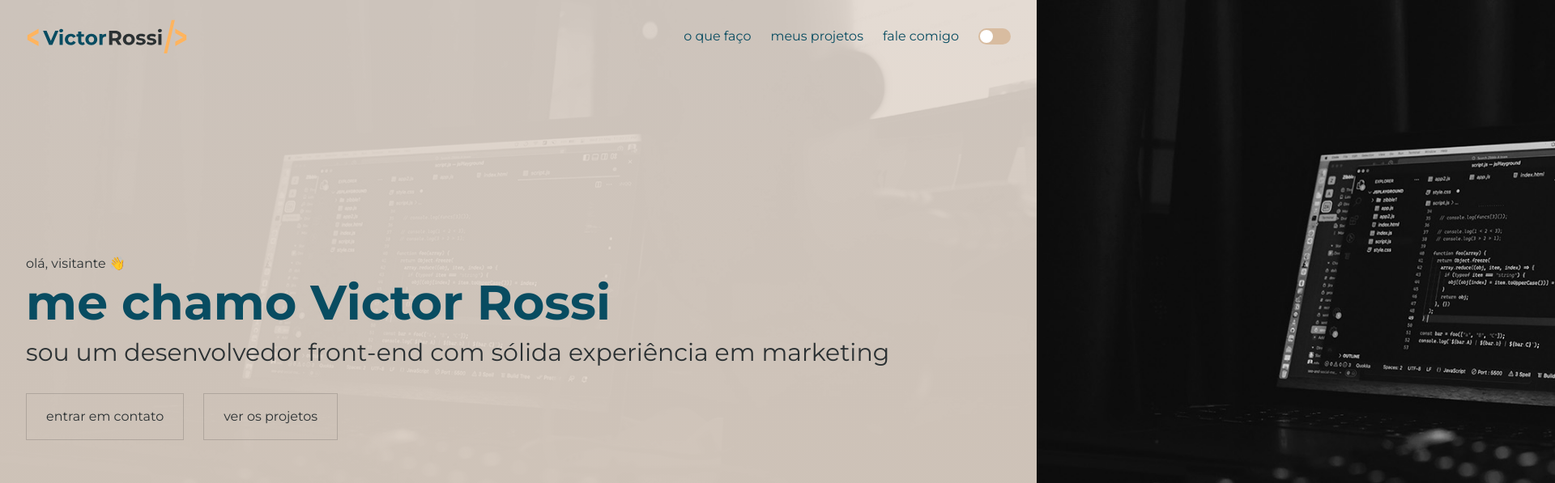
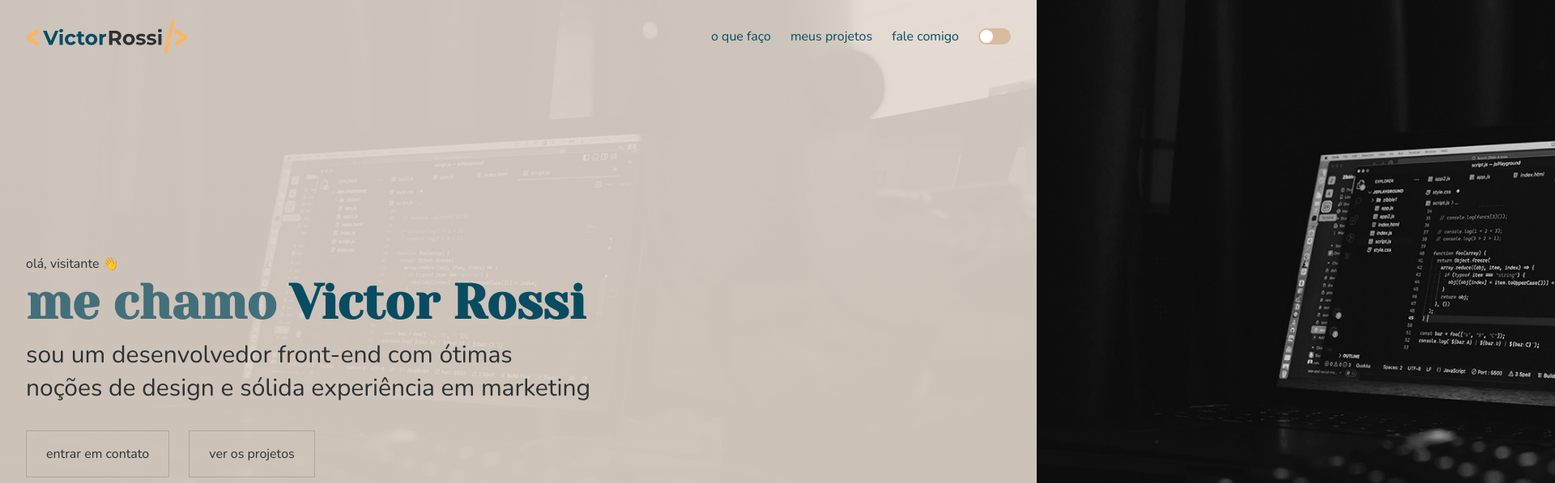
Before and after one commit to rossivictor/rossivictor, a Next.js app: page / in a window 1280 px wide. Shown: the top 597 px of the page at 81% size, 1920 px wide, since content can reach past the window. Built offline with nearby package versions, Linux system fonts and the light colour scheme.

Commit message:
'about me' section + minor fixes

```diff
--- a/src/app/globals.css
+++ b/src/app/globals.css
@@ -46,6 +46,11 @@ body {
   .text-balance {
     text-wrap: balance;
   }
+}
+
+h1, h2, h3, h4, h5, h6,
+.h1, .h2, .h3, .h4, .h5, .h6 {
+  @apply font-serif;
 }
 
 h1 {
@@ -298,3 +303,29 @@ section {
 .tag {
   @apply text-[10px] px-4 py-1 border rounded-full text-white/90 border-vryellow/25
 }
+
+.timeline {
+  li {
+    position: relative;
+
+    &::after {
+      content: '';
+      display: block;
+      position: absolute;
+      top: -11px;
+      left: -11px;
+      width: 20px;
+      height: 20px;
+      border-radius: 10px;
+      background: #FFB45E;
+    }
+  }
+}
+
+#about-me {
+  background-image: url('/bg5.png');
+  background-repeat: no-repeat;
+  background-position: center;
+  background-attachment: fixed;
+  background-size: cover;
+}
--- a/src/app/layout.js
+++ b/src/app/layout.js
@@ -1,9 +1,10 @@
 import Header from "../components/Header";
 import Footer from "../components/Footer";
-import { Montserrat } from "next/font/google";
+import { Nunito, Yeseva_One } from "next/font/google";
 import "./globals.css";
 
-const montserrat = Montserrat({ subsets: ["latin"], weight: ['300', '400', '700'] });
+const sans = Nunito({ subsets: ["latin"], weight: ['300', '400', '700'], variable: '--font-montserrat' });
+const serif = Yeseva_One({ subsets: ["latin"], weight: ['400'], variable: '--font-platypi' });
 
 export const metadata = {
   title: "Victor Rossi - Desenvolvedor front-end",
@@ -13,7 +14,7 @@ export const metadata = {
 export default function RootLayout({ children }) {
   return (
       <html lang="pt">
-        <body className={`${montserrat.className}`}>
+        <body className={`${serif.variable} ${sans.className}`}>
           <Header />
           {children}
           <Footer />
--- a/src/components/AboutMe.jsx
+++ b/src/components/AboutMe.jsx
@@ -2,13 +2,63 @@ import React from "react";
 
 export default function AboutMe() {
     return (
-        <section id="about-me" className="bg-[#efefef] dark:bg-[#2B3133]">
-            <div className="container">
-                <div className="w-1/3">
-                    <h2 className="text-4xl font-light leading-loose mb-6">muito além de um<br />
-                        <p className="text-7xl font-light leading-normal text-vrblue dark:text-vryellow">desenvolvedor <span className="bg-vrblue/10 dark:bg-vryellow/10 px-3">front-end</span></p>
-                    </h2>
-                    <p className="font-light text-xl mb-4 leading-9">minha jornada me possibilitou combinar sólidos conhecimentos em <strong>design</strong>, <strong>produto</strong>, <strong>marketing</strong> e <strong>negócios</strong>, de forma que minha atuação nunca fica restrita ao <strong>desenvolvimento</strong></p>
+        <section className="py-0" id="about-me">
+            <div className="py-32 bg-vryellow dark:bg-vrblue/90">
+                <div className="container">
+                    <div className="flex flex-row justify-between items-center gap-x-20">
+                        <div className="w-5/12">
+                            <h2 className="text-4xl font-light leading-loose mb-6">mais do que<br />
+                                <p className="text-6xl font-bold leading-normal text-vrblue/70 dark:text-vryellow/70">desenvolvedor <span className="text-vrblue/100 dark:text-vryellow/100 bg-vrblue/10 dark:bg-vryellow/10 px-3">front-end</span></p>
+                            </h2>
+                            <p className="font-light text-xl mb-4 leading-9">minha jornada me possibilitou combinar sólidos conhecimentos em <strong>design</strong>, <strong>produto</strong>, <strong>marketing</strong> e <strong>negócios</strong>, de forma que minha atuação nunca fica restrita ao <strong>desenvolvimento</strong></p>
+                        </div>
+
+                        <div className="flex flex-row justify-around gap-x-10">
+                            <div className="text-right">
+                                <h4 className="mb-8"><strong className="text-4xl">habilidades</strong></h4>
+                                <ul className="flex flex-row flex-wrap gap-4 justify-end">
+                                    <li className="py-2 px-4 border text-base uppercase border-black/10 dark:border-white/10">Gestão de marketing</li>
+                                    <li className="py-2 px-4 border text-base uppercase border-black/10 dark:border-white/10">Gestão de produtos</li>
+                                    <li className="py-2 px-4 border text-base uppercase border-black/10 dark:border-white/10">Gestão de projetos</li>
+                                    <li className="py-2 px-4 border text-base uppercase border-black/10 dark:border-white/10">Autogestão</li>
+                                </ul>
+
+                                <h4 className="mt-16 mb-8"><strong className="text-4xl">características</strong></h4>
+                                <ul className="flex flex-row flex-wrap gap-4 justify-end">
+                                    <li className="py-2 px-4 border text-base uppercase border-black/10 dark:border-white/10">Líder</li>
+                                    <li className="py-2 px-4 border text-base uppercase border-black/10 dark:border-white/10">Comunicativo</li>
+                                    <li className="py-2 px-4 border text-base uppercase border-black/10 dark:border-white/10">Facilitador</li>
+                                    <li className="py-2 px-4 border text-base uppercase border-black/10 dark:border-white/10">Criativo</li>
+                                    <li className="py-2 px-4 border text-base uppercase border-black/10 dark:border-white/10">Detalhista</li>
+                                    <li className="py-2 px-4 border text-base uppercase border-black/10 dark:border-white/10">Autogerenciável</li>
+                                    <li className="py-2 px-4 border text-base uppercase border-black/10 dark:border-white/10">Comprometido</li>
+                                    <li className="py-2 px-4 border text-base uppercase border-black/10 dark:border-white/10">Planejador</li>
+                                </ul>
+                            </div>
+                        </div>
+                    </div>
+                    <ul className="flex flex-row gap-x-10 timeline text-base mt-24 border-t-2 border-vryellow">
+                        <li className="pt-10 mb-20 w-1/5">
+                            <strong>2012</strong>
+                            <p>Me formei em Marketing em São Paulo/SP e co-fundei uma agência de marketing digital para empresas B2B</p>
+                        </li>
+                        <li className="pt-10 mb-20 w-1/5">
+                            <strong>2017</strong>
+                            <p>Depois de vender a agência, co-fundei uma produtora web para agências de marketing digital</p>
+                        </li>
+                        <li className="pt-10 mb-20 w-1/5">
+                            <strong>2019</strong>
+                            <p>Aceitei o desafio de liderar as estratégias e pessoas de marketing de uma das startups B2B de maior relevância no Brasil</p>
+                        </li>
+                        <li className="pt-10 mb-20 w-1/5">
+                            <strong>2022</strong>
+                            <p>Decidi tirar um período sabático e vivi a experiência de morar em Liverpool/UK, enquanto aprimorava o inglês</p>
+                        </li>
+                        <li className="pt-10 mb-20 w-1/5">
+                            <strong>2023</strong>
+                            <p>De volta ao Brasil, decido me jogar de cabeça na área de desenvolvimento - minha verdadeira paixão!</p>
+                        </li>
+                    </ul>
                 </div>
             </div>
         </section>
--- a/src/components/Hero.jsx
+++ b/src/components/Hero.jsx
@@ -4,10 +4,10 @@ export default function Hero() {
   return (
     <div id="banner" className="container">
       <p>olá, visitante &#128075;</p>
-      <h1 className="mb-2 text-vrblue dark:text-vryellow">
-        me chamo Victor Rossi
+      <h1 className="mb-2 font-serif text-vrblue/70 dark:text-vryellow/70">
+        me chamo <span className="text-vrblue/100 dark:text-vryellow/100 ">Victor Rossi</span>
       </h1>
-      <h2>sou um desenvolvedor front-end com sólida experiência em marketing</h2>
+      <p className='font-light leading-snug text-3xl text-balance'>sou um desenvolvedor front-end com ótimas noções de design e sólida experiência em marketing</p>
 
       <div className="flex flex-row gap-6 mt-8">
         <Button>entrar em contato</Button>
--- a/src/components/Projects.jsx
+++ b/src/components/Projects.jsx
@@ -9,7 +9,7 @@ export default function Projects() {
         <section className="bg-white dark:bg-[#23292b]">
             <div className="container">
                 <h2 className="text-4xl font-light leading-loose mb-6">pode reparar:<br />
-                    <p className="text-7xl font-light leading-normal text-vrblue dark:text-vryellow"><span className="bg-vrblue/10 dark:bg-vryellow/10 px-3">dedicação</span> e <span className="bg-vrblue/10 dark:bg-vryellow/10 px-3">capricho</span><br />em cada detalhe</p></h2>
+                    <p className="text-7xl font-bold leading-normal text-vrblue/70 dark:text-vryellow/70"><span className="bg-vrblue/5 dark:bg-vryellow/5 text-vrblue/100 dark:text-vryellow/100 px-3">dedicação</span> e <span className="bg-vrblue/5 dark:bg-vryellow/5 text-vrblue/100 dark:text-vryellow/100 px-3">capricho</span><br />em <span className="bg-vrblue/5 dark:bg-vryellow/5 text-vrblue/100 dark:text-vryellow/100 px-3">cada detalhe</span></p></h2>
                 <p className="font-light text-xl mb-4 leading-9">cada projeto é uma prova do meu <strong>cuidado meticuloso</strong> com o <strong>design</strong> e a <strong>fluidez da informação</strong></p>
                 <div className="grid grid-flow-row grid-cols-2 grid-rows-2 gap-x-4 gap-y-0 my-12">
                     {projects.slice(0, 4).map((project) => (
--- a/tailwind.config.js
+++ b/tailwind.config.js
@@ -17,6 +17,10 @@ module.exports = {
         vrblue: "#084C61",
         vryellow: "#FFB45E",
       },
+      fontFamily: {
+        sans: ['var(--font-montserrat)'],
+        serif: ['var(--font-platypi)'],
+      },
     },
   },
   plugins: [],
```
Also changed, not shown: public/bg5.png (added).
